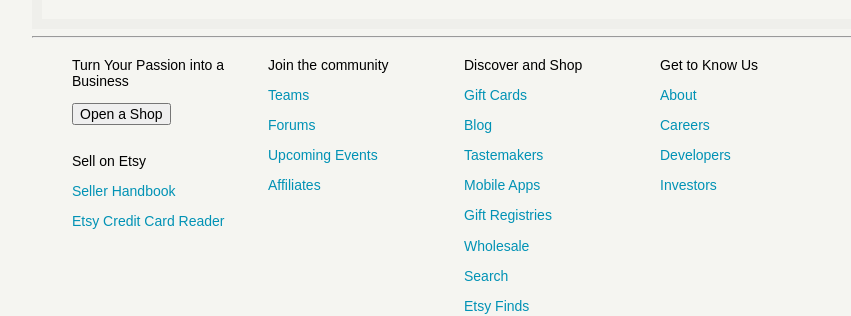
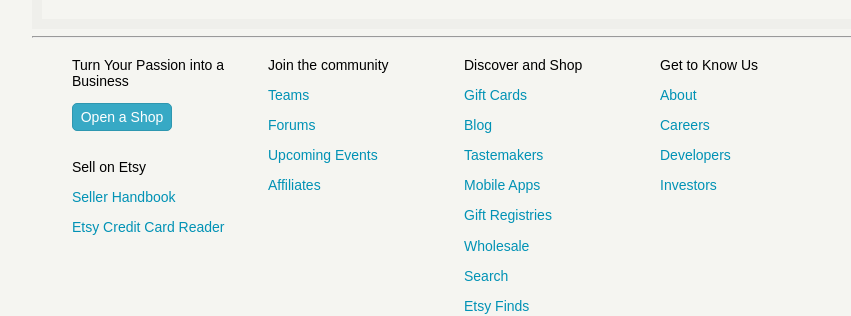
Before and after one commit to schnetthappens/3.4-etsy-recreation, a plain HTML site: page index.html in a window 1280 px wide. Shown: the part 1514-1830 px from the top of the page, 118-969 px from the left. Drawn offline with nearby package versions, Linux system fonts and the light colour scheme.

Commit message:
Style buttons in footer

```diff
--- a/scss/_footer.scss
+++ b/scss/_footer.scss
@@ -47,6 +47,15 @@
     padding-top: 1em;
   }
 
+  .start-business .open-shop-btn {
+    width: 100px;
+    height: 28px;
+    background-color: #37A9C5;
+    color: #fff;
+    border-radius: 5px;
+    border: 1px solid #2E97B0;
+  }
+
   .follow-etsy .fa {
     color: #0192B5;
   }
```
Also changed, not shown: css/main.css.
